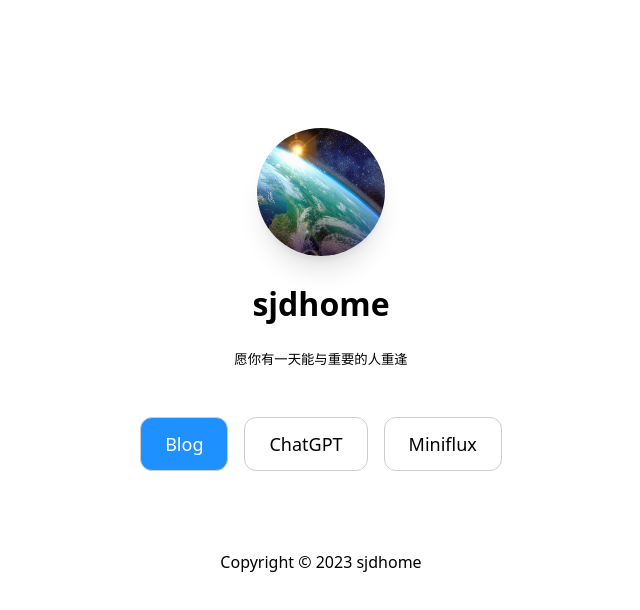
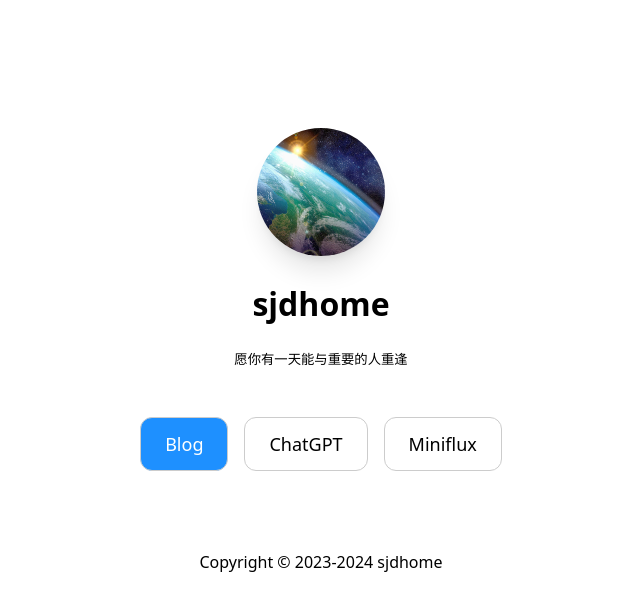
Before and after one commit to sjdhome/kurisu, a Next.js app: page / in a window 1280 px wide. Shown: the top 610 px of the page, without its empty margins (319-959 px from the left). Built offline with nearby package versions, Linux system fonts and the light colour scheme.

Commit message:
Update copyright

```diff
--- a/app/_components/Copyright.tsx
+++ b/app/_components/Copyright.tsx
@@ -1,3 +1,3 @@
 export default function Copyright() {
-  return <div className="m-12">Copyright &copy; 2023 sjdhome</div>;
+  return <div className="m-12">Copyright &copy; 2023-2024 sjdhome</div>;
 }
--- a/app/blog/atom.xml/route.ts
+++ b/app/blog/atom.xml/route.ts
@@ -23,7 +23,7 @@ export async function GET(request: Request): Promise<Response> {
 			<subtitle>愿你有一天能与重要的人重逢</subtitle>
 			<logo>https://${RAW_DOMAIN}/img/earth.jpg</logo>
 			<icon>https://${WEBSITE_DOMAIN}/favicon.ico</icon>
-			<rights>sjdhome © 2023</rights>
+			<rights>sjdhome © 2023-2024</rights>
 			${(
         await Promise.all(
           posts.map(async (post) => {
```
